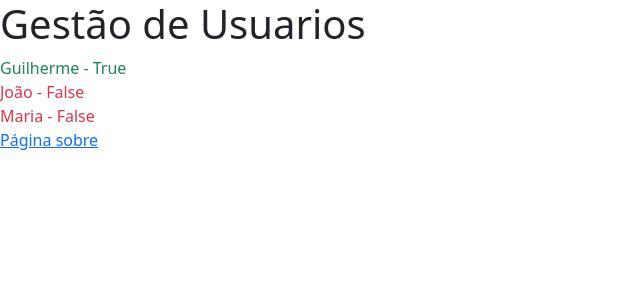
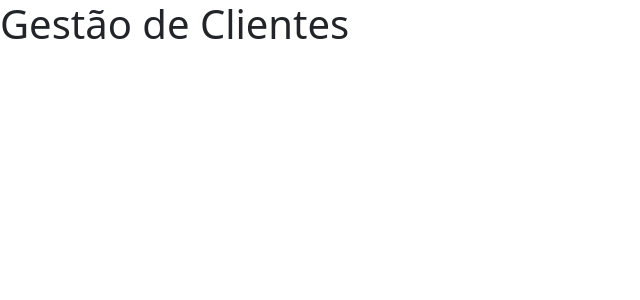
Before and after one commit to robsondejesus1996/Pyhon-User-Management, a Flask app: page / in a window 1280 px wide. Shown: the top 300 px of the page, without its empty margins (0-640 px from the left). Run offline with Flask 3, Linux system fonts and the light colour scheme.

Commit message:
feat: blueprint route

```diff
--- a/main.py
+++ b/main.py
@@ -1,26 +1,11 @@
-from flask import Flask, url_for, render_template
+from flask import Flask
+from routes.home import home_route
 
 
 #Inicialização
 app = Flask(__name__)
 
-@app.route('/')
-def ola_mundo():
-    titulo = "Gestão de Usuarios"
-
-    usuarios = [
-        {"nome": "Guilherme", "membro_ativo": True},
-        {"nome": "João", "membro_ativo": False},
-        {"nome": "Maria", "membro_ativo": False}
-    ]
-
-    return render_template('index.html', titulo=titulo, usuarios=usuarios)
+app.register_blueprint(home_route)
 
 
-@app.route('/sobre')
-def pagina_sobre():
-    return """
-        <b>Programador Python </b>
-        """
-
 app.run(debug=True)
--- /dev/null
+++ b/routes/home.py
@@ -0,0 +1,7 @@
+from flask import Blueprint, render_template
+
+home_route = Blueprint('home', __name__)
+
+@home_route.route('/')
+def home():
+    return render_template('index.html')
--- a/templates/index.html
+++ b/templates/index.html
@@ -9,19 +9,11 @@
   <body>
 
 
-    <h1>{{ titulo }}</h1>
+    <h1>Gestão de Clientes</h1>
 
-    {% for usuario in usuarios %}
 
-        {% if usuario.membro_ativo %}
-            <div class="text-success">{{usuario.nome}} - {{usuario.membro_ativo}}</div>
-        {% else %}
-             <div class="text-danger">{{usuario.nome}} - {{usuario.membro_ativo}}</div>
-        {% endif %}
 
-    {% endfor %}
 
-    <a href="{{ url_for('pagina_sobre')}}">Página sobre</a>
     <script src="https://cdn.jsdelivr.net/npm/bootstrap@5.3.3/dist/js/bootstrap.bundle.min.js" integrity="sha384-YvpcrYf0tY3lHB60NNkmXc5s9fDVZLESaAA55NDzOxhy9GkcIdslK1eN7N6jIeHz" crossorigin="anonymous"></script>
   </body>
 </html>
```
Also changed, not shown: routes/cliente.py (added).
